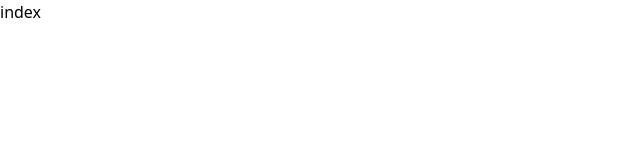
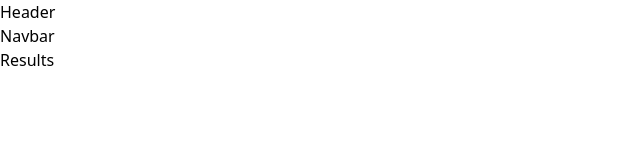
Before and after one commit to 4kbr/wuuiihh-movie-review, a Next.js app: page / in a window 1280 px wide. Shown: the top 160 px of the page, without its empty margins (0-640 px from the left). Built offline with nearby package versions, Linux system fonts and the light colour scheme.

Commit message:
add components

```diff
--- /dev/null
+++ b/components/Header.tsx
@@ -0,0 +1,5 @@
+import React from "react";
+
+export default function Header() {
+  return <div>Header</div>;
+}
--- /dev/null
+++ b/components/Navbar.tsx
@@ -0,0 +1,5 @@
+import React from "react";
+
+export default function Navbar() {
+  return <div>Navbar</div>;
+}
--- /dev/null
+++ b/components/Results.tsx
@@ -0,0 +1,5 @@
+import React from "react";
+
+export default function Results() {
+  return <div>Results</div>;
+}
--- a/pages/index.tsx
+++ b/pages/index.tsx
@@ -1,5 +1,30 @@
+import Header from "@/components/Header";
+import Navbar from "@/components/Navbar";
+import Results from "@/components/Results";
+import Head from "next/head";
 import React from "react";
 
 export default function index() {
-  return <div>index</div>;
+  return (
+    <div>
+      <Head>
+        <title>Wuiih - Movie Review</title>
+        <meta
+          name="description"
+          content="Wuiih adalah platform untuk melihat review moview"
+        />
+      </Head>
+      {/* Header */}
+      <Header />
+      {/* Header - Close */}
+
+      {/* Navbar */}
+      <Navbar />
+      {/* Navbar - Close*/}
+
+      {/* Results */}
+      <Results />
+      {/* Results - Close*/}
+    </div>
+  );
 }
```
